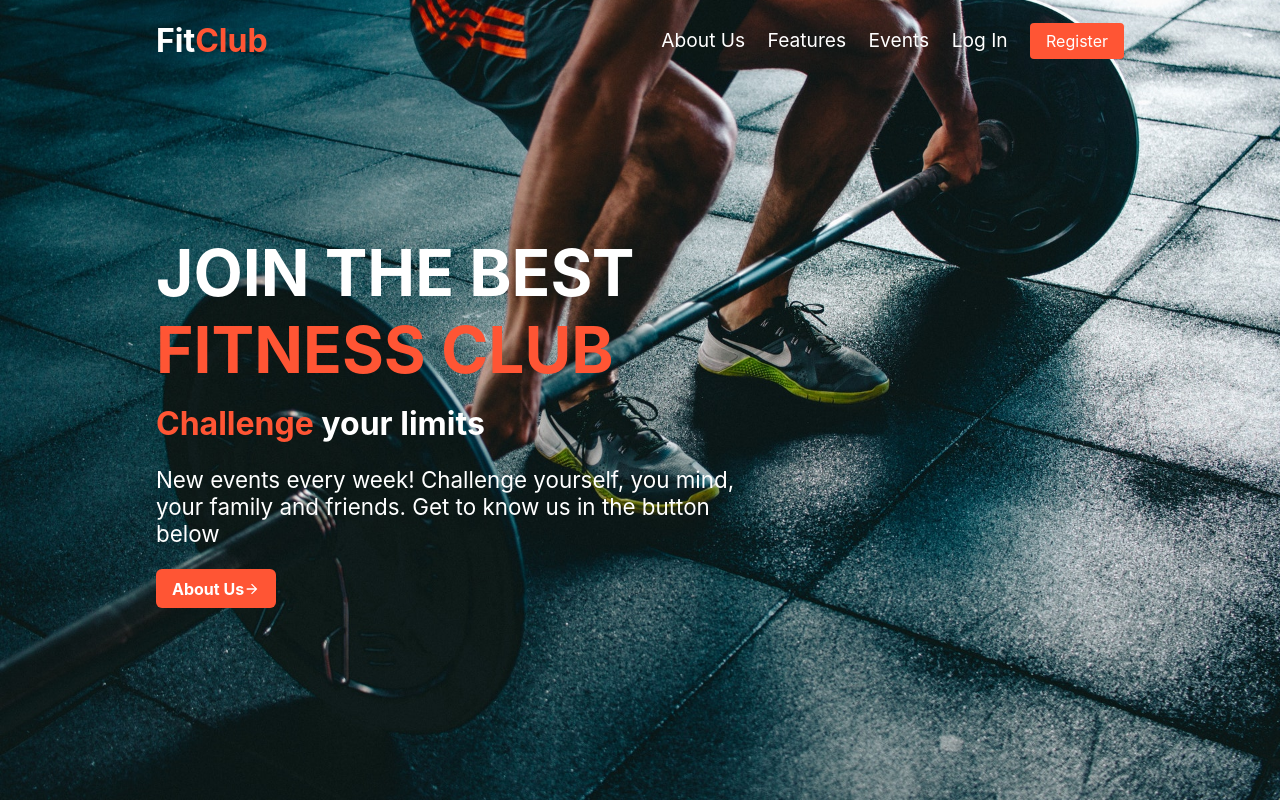
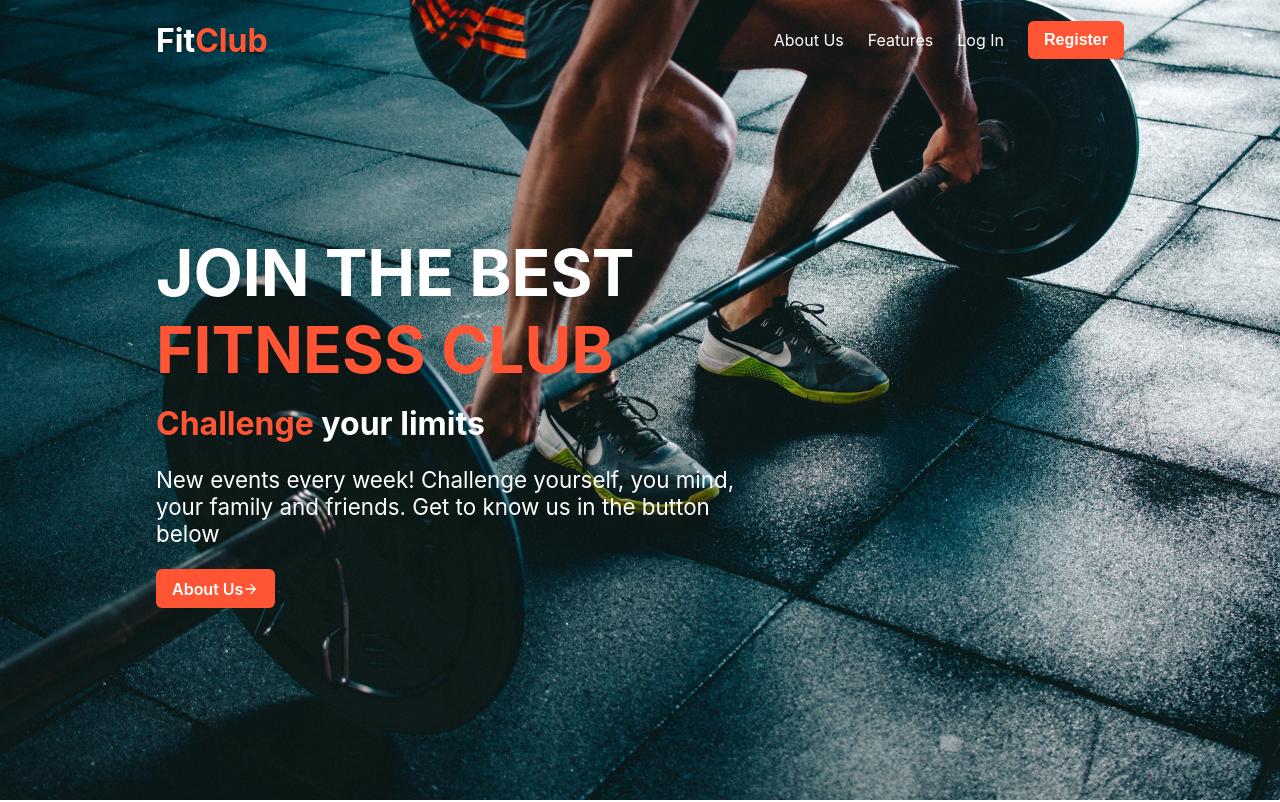
Before and after one commit to josh231101/FitnessClub, a React (Create React App) app in the folder frontend/: page /dashboard in a window 1280 px wide. Shown: the top 802 px of the page. Built offline with nearby package versions, Linux system fonts and the light colour scheme; no server answers.

Commit message:
Fix navbar and header BEM

```diff
--- a/frontend/src/App.js
+++ b/frontend/src/App.js
@@ -1,5 +1,4 @@
 import React from "react";
-import "./App.css";
 import { Routes } from "./routes";
 const App = () => {
   return <Routes />;
--- a/frontend/src/components/Features/index.js
+++ b/frontend/src/components/Features/index.js
@@ -7,7 +7,6 @@ import salud from "../../assets/salud.svg";
 
 const Features = () => {
   return (
-    <div class="">
     <section className="container m-3 center">
       <h2 className="m-3">Our Features</h2>
       <div className="features">
@@ -29,7 +28,6 @@ const Features = () => {
         </div>
       </div>
     </section>
-    </div>
   );
 };
 
--- a/frontend/src/components/HeroSection/HeroComponents.css
+++ b/frontend/src/components/HeroSection/HeroComponents.css
@@ -10,7 +10,7 @@ header {
   z-index: 1;
   animation: fadeIn 1s;
 }
-.mainHeader__wrapper {
+.hero__wrapper {
   display: grid;
   grid-template-columns: repeat(10, 1fr);
   grid-column-gap: 0;
@@ -21,57 +21,36 @@ header {
   margin-right: auto;
   margin-left: auto;
 }
-.mainHeader__wrapper__grid {
+.hero__grid {
   grid-column: 1 / span 6;
 }
 
-.mainHeader__wrapper__grid__text {
+.hero__text {
   font-size: 4rem;
   margin-bottom: 1rem;
 }
-.mainHeader__wrapper h3 {
+.hero__wrapper h3 {
   font-size: 2rem;
   margin: 0;
 }
-.mainHeader__wrapper p {
+.hero__wrapper p {
   font-size: 1.4rem;
 }
-.mainHeader__wrapper__grid__btn {
-  border-radius: 6px;
-  background: var(--global-company-color);
-  white-space: nowrap;
-  width: fit-content;
-  padding: 12px 30px;
-  color: white;
-  font-size: 1rem;
-  outline: none;
-  border: none;
-  cursor: pointer;
-  display: flex;
-  justify-content: center;
-  align-items: center;
-  transition: all 0.2s ease-in-out;
-  z-index: 10;
-}
-.mainHeader__wrapper__grid__btn:hover {
-  transition: all 0.2s ease-in-out;
-  box-shadow: 0 0 6px rgba(255, 85, 52, 0.9);
-  transform: scale(1.02);
-}
+
 @media screen and (max-width: 968px) {
-  .mainHeader__wrapper__grid {
+  .hero__grid {
     grid-column: 1 / span 10;
     padding: 0 2rem;
   }
-  .mainHeader__wrapper__grid__text {
+  .hero__text {
     font-size: 3rem;
     margin-bottom: 1rem;
   }
-  .mainHeader__wrapper h3 {
+  .hero__wrapper h3 {
     font-size: 1.8rem;
     margin: 0;
   }
-  .mainHeader__wrapper p {
+  .hero__wrapper p {
     font-size: 1.2rem;
   }
 }
--- a/frontend/src/components/HeroSection/index.js
+++ b/frontend/src/components/HeroSection/index.js
@@ -4,10 +4,10 @@ import { MdArrowForward } from "react-icons/md";
 import { Link as LinkS } from "react-scroll";
 const HeroSection = () => {
   return (
-    <header className="mainHeader">
-      <div className="container mainHeader__wrapper">
-        <div className="mainHeader__wrapper__grid">
-          <h1 className="mainHeader__wrapper__grid__text">
+    <header className="hero">
+      <div className="container hero__wrapper">
+        <div className="hero__grid">
+          <h1 className="hero__text">
             JOIN THE BEST
             <span> FITNESS CLUB</span>
           </h1>
--- a/frontend/src/components/Navbar/NavbarElements.css
+++ b/frontend/src/components/Navbar/NavbarElements.css
@@ -16,6 +16,17 @@
   height: 80px;
   padding: 0 2rem;
 }
+.navbar__items {
+  padding : 0;
+  width : 100%;
+  display: flex;
+  justify-content : space-between;
+  align-items: center;
+  list-style: none;
+}
+.navbar__title-wrapper{
+  flex : 1;
+}
 .navbar--transparent {
   background-color: transparent;
 }
@@ -31,7 +42,9 @@
 span {
   color: var(--global-company-color);
 }
-
+.navbar__link{
+  margin-left : 24px;
+}
 .navbar__links a {
   transition: all 400ms ease-in-out;
   margin-left: 1.4rem;
@@ -81,7 +94,7 @@ span {
     cursor: pointer;
     color: #fff;
   }
-  .navbar__links {
+  .navbar__link {
     display: none;
   }
 }
--- a/frontend/src/components/Navbar/index.js
+++ b/frontend/src/components/Navbar/index.js
@@ -29,18 +29,27 @@ const Navbar = ({ toggle }) => {
     window.addEventListener("scroll", changeNav);
   }, []);
   return (
-    <nav class="navbar navbar--transparent">
-      <div class="navbar__wrapper">
-        <LinkR class="navbar__title" to="/">
-          Fit<span>Club</span>
-        </LinkR>
-        <div class="navbar__links">
-          <LinkS to="about">About Us</LinkS>
-          <LinkS to="features">Features</LinkS>
-          <LinkS to="features">Events</LinkS>
-          <LinkR to="/login">Log In</LinkR>
-          <LinkR to="/register">Register</LinkR>
-        </div>
+    <nav className="navbar navbar--transparent">
+      <div className="navbar__wrapper">
+        <ul className="navbar__items">
+          <li className="navbar__title-wrapper">
+            <LinkR className="navbar__title" to="/">
+              Fit<span>Club</span>
+            </LinkR>
+          </li>
+          <li className="navbar__link">
+            <LinkS to="about">About Us</LinkS>
+          </li>
+          <li className="navbar__link">
+            <LinkS to="about">Features</LinkS>
+          </li>
+          <li className="navbar__link">
+            <LinkS to="about">Log In</LinkS>
+          </li>
+          <li className="navbar__link">
+            <LinkS to="about"><button className="btn primary">Register</button></LinkS>
+          </li>
+        </ul>
         <div className="navbar__burger-icon" onClick={toggle}>
           <FaBars />
         </div>
--- a/frontend/src/index.css
+++ b/frontend/src/index.css
@@ -66,7 +66,7 @@ form {
   justify-content: center;
   align-items: center;
   transition: all 0.2s ease-in-out;
-  font-weight: 700;
+  font-weight: 600;
 }
 .primary {
   background: var(--global-company-color);
```
Also changed, not shown: frontend/src/App.css (deleted). Lines whose indentation alone changed are shown as unchanged.
